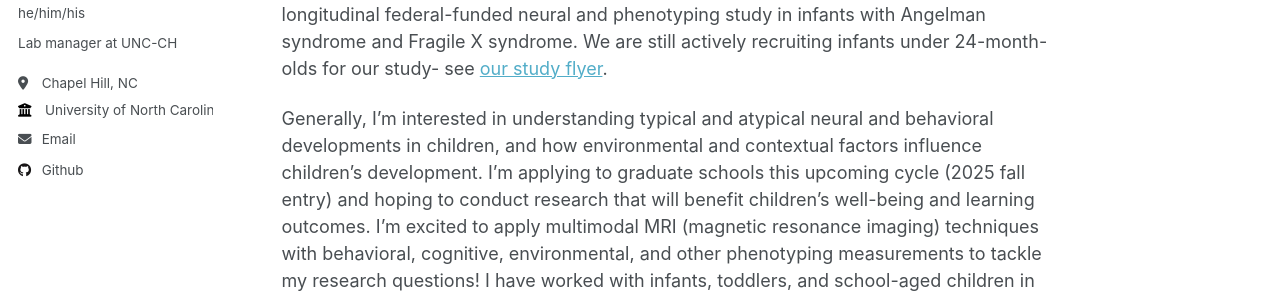
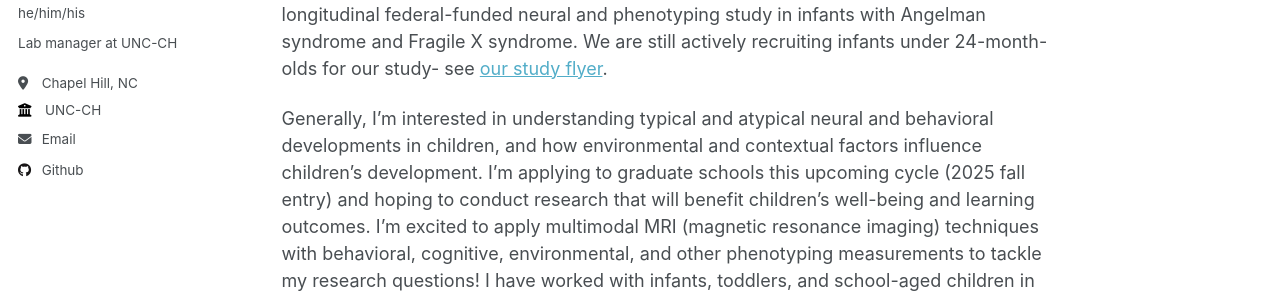
Before and after one commit to zumin-chen/Zumin-Chen, a Jekyll site: the page built from _pages/about.md, in a window 1280 px wide. Shown: the part 279-573 px from the top of the page. Built offline with Jekyll 4.4.1, drawn with Linux system fonts in a browser that asks for light colours.

Commit message:
Update _config.yml

```diff
--- a/_config.yml
+++ b/_config.yml
@@ -26,7 +26,7 @@ author:
   pronouns         : "he/him/his"
   bio              : "Lab manager at UNC-CH"
   location         : "Chapel Hill, NC"
-  employer         : "University of North Carolina-Chapel Hill"
+  employer         : "UNC-CH"
   uri              : # URL
   email            : "zumin_chen@med.unc.edu"
 
```
